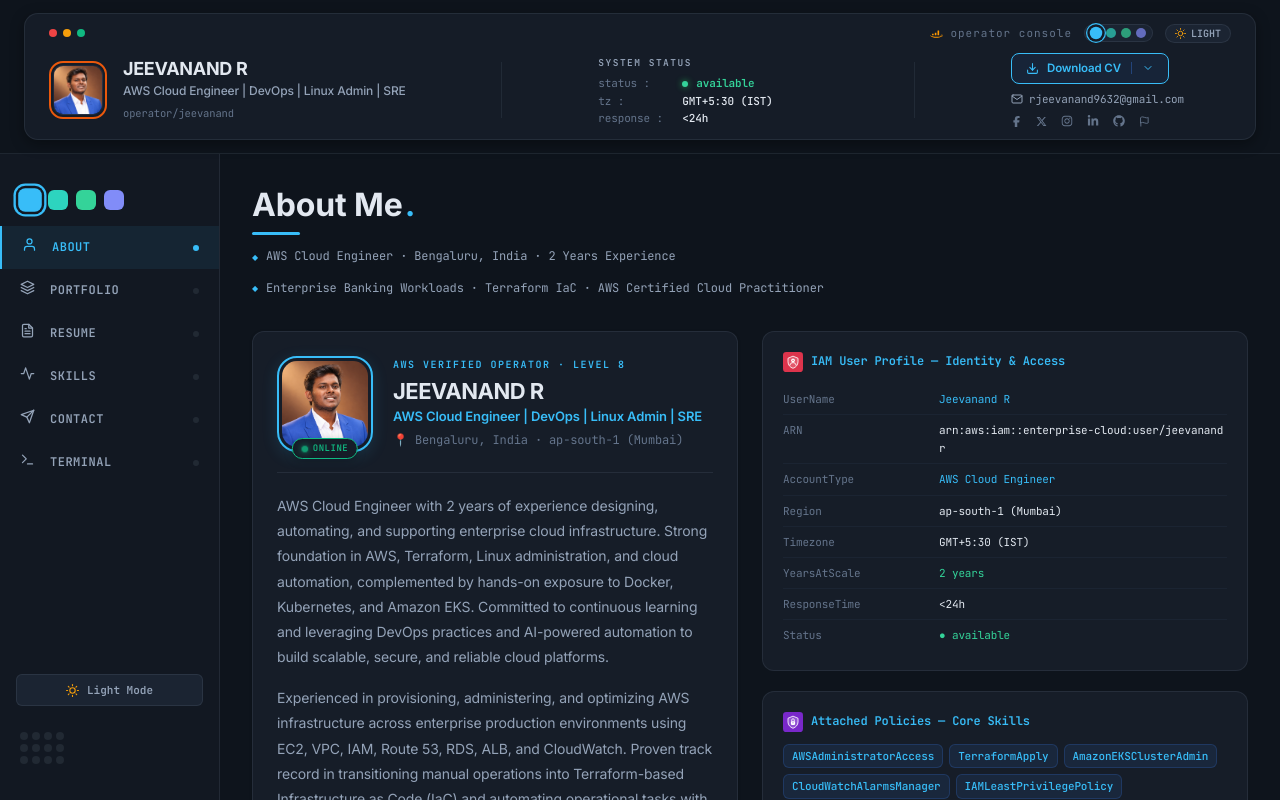
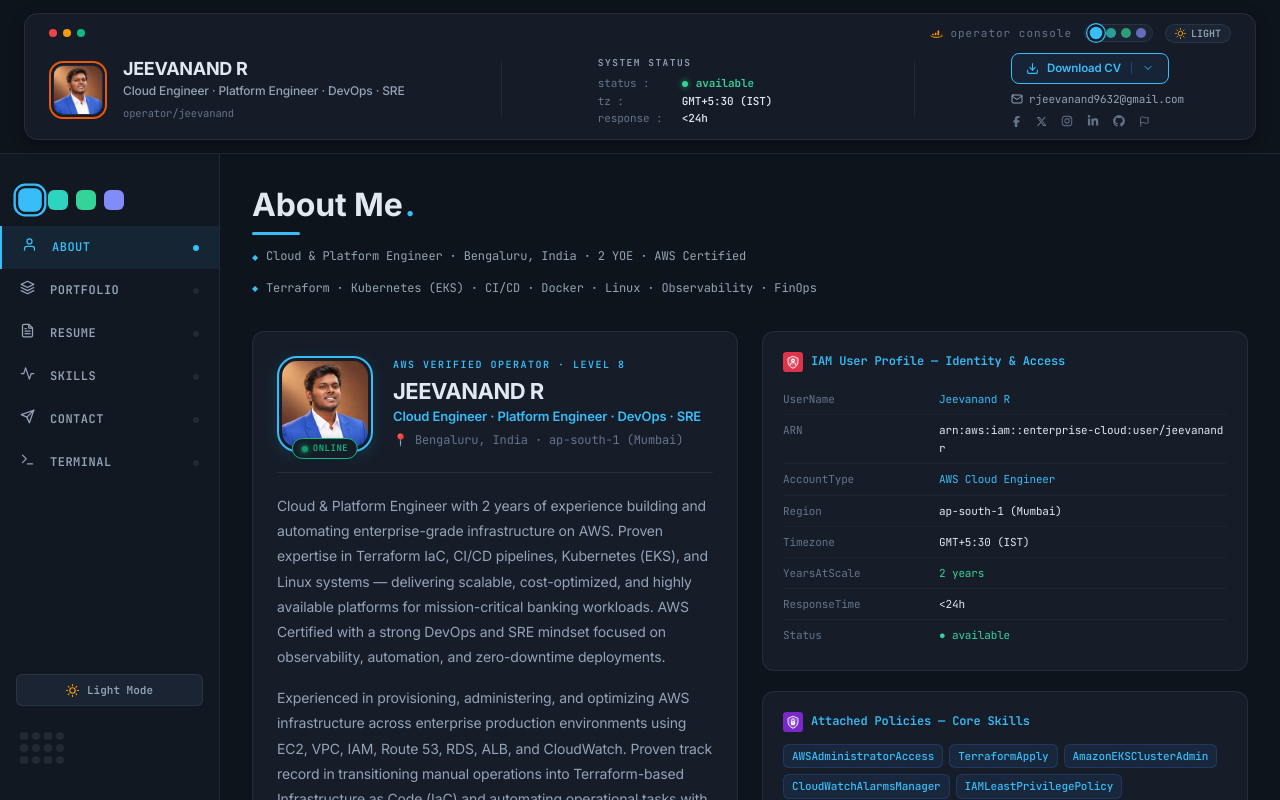
Before and after one commit to JEEVANAND-24/portfolio, a React (Vite) app in the folder frontend/: page /#/about in a window 1280 px wide. Shown: the top 800 px of the page. Built offline with nearby package versions, Linux system fonts and the light colour scheme.

Commit message:
feat: update title/bio with recruiter-optimized 2025 keywords (Platform Engineer, Terraform, K8s, FinOps)

```diff
--- a/frontend/index.html
+++ b/frontend/index.html
@@ -9,8 +9,8 @@
     <meta name="msapplication-TileColor" content="#0f1117" />
 
     <meta name="viewport" content="width=device-width, initial-scale=1.0" />
-    <meta name="description" content="JEEVANAND R — AWS Cloud Engineer | DevOps | Linux Administration | Site Reliability. Operator Console Portfolio." />
-    <title>JEEVANAND R — AWS Cloud Engineer | Operator Console</title>
+    <meta name="description" content="Jeevanand R — Cloud &amp; Platform Engineer with 2 YOE at TCS. AWS Certified | Terraform | Kubernetes (EKS) | CI/CD | Docker | SRE | DevOps. Bengaluru, India." />
+    <title>Jeevanand R — Cloud & Platform Engineer | AWS | Terraform | Kubernetes | DevOps | SRE</title>
   </head>
   <body>
     <div id="root"></div>
--- a/frontend/src/data/resumeData.js
+++ b/frontend/src/data/resumeData.js
@@ -6,7 +6,7 @@
 export const profile = {
   name: "JEEVANAND R",
   firstName: "Jeevanand R",
-  title: "AWS Cloud Engineer | DevOps | Linux Admin | SRE",
+  title: "Cloud Engineer · Platform Engineer · DevOps · SRE",
   handle: "operator/jeevanand",
   email: "rjeevanand9632@gmail.com",
   phone: "+91 9632080135",
@@ -17,10 +17,10 @@
   response: "<24h",
   github: "https://github.com/JEEVANAND-24",
   linkedin: "https://www.linkedin.com/in/jeevanand-r-2001",
-  bio: `AWS Cloud Engineer with 2 years of experience designing, automating, and supporting enterprise cloud infrastructure. Strong foundation in AWS, Terraform, Linux administration, and cloud automation, complemented by hands-on exposure to Docker, Kubernetes, and Amazon EKS. Committed to continuous learning and leveraging DevOps practices and AI-powered automation to build scalable, secure, and reliable cloud platforms.`,
+  bio: `Cloud & Platform Engineer with 2 years of experience building and automating enterprise-grade infrastructure on AWS. Proven expertise in Terraform IaC, CI/CD pipelines, Kubernetes (EKS), and Linux systems — delivering scalable, cost-optimized, and highly available platforms for mission-critical banking workloads. AWS Certified with a strong DevOps and SRE mindset focused on observability, automation, and zero-downtime deployments.`,
   highlights: [
-    "AWS Cloud Engineer · Bengaluru, India · 2 Years Experience",
-    "Enterprise Banking Workloads · Terraform IaC · AWS Certified Cloud Practitioner",
+    "Cloud & Platform Engineer · Bengaluru, India · 2 YOE · AWS Certified",
+    "Terraform · Kubernetes (EKS) · CI/CD · Docker · Linux · Observability · FinOps",
   ],
   avatarUrl: portraitImg,
   xp: 8650,
```
